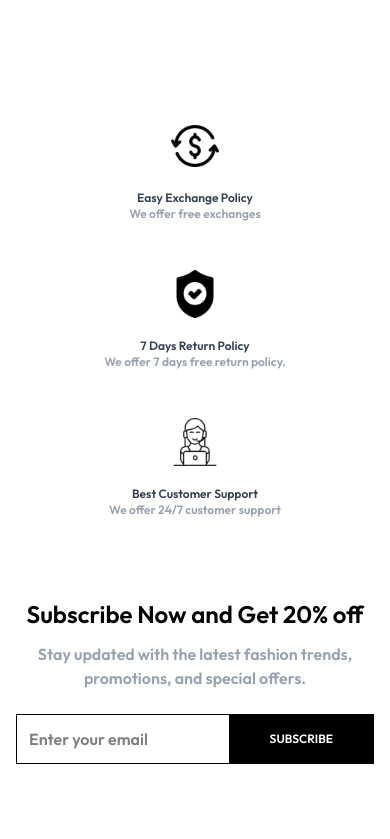
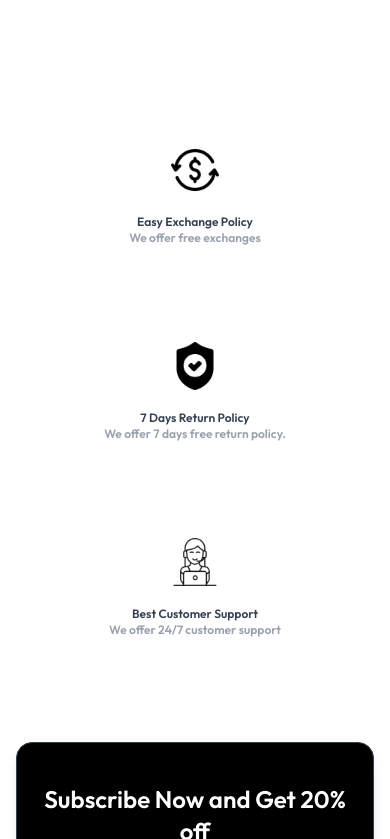
Before and after one commit to Shreey001/Trendify-Fashion-Ecommerce-Site, a React (Vite) app in the folder frontend/: page / in a window 390 px wide. Shown: the part 4125-4964 px from the top of the page. Built offline with nearby package versions, Linux system fonts and the light colour scheme.

Commit message:
enhance styling and layout of NewsLetterBox and Footer components

```diff
--- a/frontend/src/components/Footer.jsx
+++ b/frontend/src/components/Footer.jsx
@@ -1,3 +1,4 @@
+
 import React from 'react'
 import { assets } from '../assets/assets'
 
@@ -6,43 +7,116 @@ const Footer = () => {
       <div>
           <div className='flex flex-col sm:grid grid-cols-[3fr_1fr_1fr] gap-14 my-10 mt-40 text-sm'>
               <div>
-                  <img className='mb-5 w-30' src={assets.logo} alt="" />
+                  <div className='w-fit'>
+                      <img
+                          className='mb-5 w-40 animate-swing origin-center transition-all duration-300 hover:rotate-12'
+                          src={assets.logo}
+                          alt=""
+                          style={{
+                              animation: 'swing 1s cubic-bezier(0.45, 0, 0.55, 1) infinite alternate'
+                          }}
+                      />
+                  </div>
                   <p className='w-full md:w-2/3 text-gray-600'>
-                  Welcome Dear Customer, your ultimate destination for trendy and stylish fashion. We bring you the latest collections, top-quality fabrics, and designs that make you stand out. Our mission is to make fashion accessible, affordable, and effortless for everyone.
+                      Welcome Dear Customer, your ultimate destination for trendy and stylish fashion. We bring you the latest collections, top-quality fabrics, and designs that make you stand out. Our mission is to make fashion accessible, affordable, and effortless for everyone.
                   </p>
               </div>
 
               <div>
                   <p className='text-xl font-medium mb-5'>COMPANY  </p>
-                      <ul className='flex  flex-col gap-1 text-gray-600'>
+                      <ul className='flex flex-col gap-1 text-gray-600'>
                           <li>Home</li>
                           <li>About us</li>
                           <li>Delivery</li>
                           <li>Privacy Policy</li>
-                          </ul>
-
+                      </ul>
               </div>
 
               <div>
                   <p className='text-xl font-medium mb-5'>
                       GET IN TOUCH </p>
-                  <ul className='flex  flex-col gap-1 text-gray-600'>
+                  <ul className='flex flex-col gap-1 text-gray-600'>
                       <li>+9779866XXXXXX</li>
                       <li>shreejanid123@gmail.com</li>
                   </ul>
-
               </div>
-
           </div>
           <div>
               <hr />
-                  <p className='py-5 text-sm text-center'>
-                   Copyright© 2025 Shreeyjan. All rights reserved.  </p>
-
+              <p className='py-5 text-sm text-center'>
+                  Copyright© 2025 Shreeyjan. All rights reserved.
+              </p>
           </div>
-
-    </div>
+      </div>
   )
 }
 
 export default Footer
+
+
+
+
+
+
+
+
+
+
+
+
+
+
+
+
+
+
+
+
+// import React from 'react'
+// import { assets } from '../assets/assets'
+
+// const Footer = () => {
+//   return (
+//       <div>
+//           <div className='flex flex-col sm:grid grid-cols-[3fr_1fr_1fr] gap-14 my-10 mt-40 text-sm'>
+//               <div>
+//                   <img className='mb-5 w-30' src={assets.logo} alt="" />
+//                   <p className='w-full md:w-2/3 text-gray-600'>
+//                   Welcome Dear Customer, your ultimate destination for trendy and stylish fashion. We bring you the latest collections, top-quality fabrics, and designs that make you stand out. Our mission is to make fashion accessible, affordable, and effortless for everyone.
+//                   </p>
+//               </div>
+
+//               <div>
+//                   <p className='text-xl font-medium mb-5'>COMPANY  </p>
+//                       <ul className='flex  flex-col gap-1 text-gray-600'>
+//                           <li>Home</li>
+//                           <li>About us</li>
+//                           <li>Delivery</li>
+//                           <li>Privacy Policy</li>
+//                           </ul>
+
+//               </div>
+
+//               <div>
+//                   <p className='text-xl font-medium mb-5'>
+//                       GET IN TOUCH </p>
+//                   <ul className='flex  flex-col gap-1 text-gray-600'>
+//                       <li>+9779866XXXXXX</li>
+//                       <li>shreejanid123@gmail.com</li>
+//                   </ul>
+
+//               </div>
+
+//           </div>
+//           <div>
+//               <hr />
+//                   <p className='py-5 text-sm text-center'>
+//                    Copyright© 202 Shreeyjan. All rights reserved.  </p>
+
+//           </div>
+
+//     </div>
+//   )
+// }
+
+// export default Footer
--- a/frontend/src/components/NewsLetterBox.jsx
+++ b/frontend/src/components/NewsLetterBox.jsx
@@ -9,14 +9,14 @@ const NewsLetterBox = () => {
     }
 
   return (
-    <div className='text-center'>
-          <p className='text-2xl fontme'>Subscribe Now and Get 20% off </p>
-          <p className='text-gray-400 mt-3'>
+    <div className='text-center bg-black py-10 px-4 rounded-2xl shadow-lg border border-gray-700'>
+          <p className='text-2xl font-bold text-white'>Subscribe Now and Get 20% off</p>
+          <p className='text-gray-300 mt-3'>
               Stay updated with the latest fashion trends, promotions, and special offers.
           </p>
-          <form onSubmit={ onSubmitHandler} className='w-full sm:w-1/2 flex items-center gap-3 mx-auto my-6 border pl-3'>
-              <input type='email' className='w-full sm:flex-1 outline-none' placeholder='Enter your email' />
-              <button type='submit' className='bg-black text-white text-xs px-10 py-4' >SUBSCRIBE</button>
+          <form onSubmit={ onSubmitHandler} className='w-full sm:w-1/2 flex items-center gap-3 mx-auto my-6 border border-gray-600 rounded-lg pl-3'>
+              <input type='email' className='w-full sm:flex-1 outline-none py-2 px-3 bg-transparent text-white placeholder-gray-500' placeholder='Enter your email' />
+              <button type='submit' className='bg-white text-black text-xs px-6 py-2 rounded-lg' >SUBSCRIBE</button>
           </form>
 
     </div>
@@ -24,3 +24,43 @@ const NewsLetterBox = () => {
 }
 
 export default NewsLetterBox
+
+
+
+
+
+
+
+
+
+
+
+
+
+
+// import React from 'react'
+
+// const NewsLetterBox = () => {
+//     const onSubmitHandler = (event) => {
+//         // Send the email to the server
+//         event.preventDefault();
+//         console.log('Email submitted successfully');
+
+//     }
+
+//   return (
+//     <div className='text-center'>
+//           <p className='text-2xl fontme'>Subscribe Now and Get 20% off </p>
+//           <p className='text-gray-400 mt-3'>
+//               Stay updated with the latest fashion trends, promotions, and special offers.
+//           </p>
+//           <form onSubmit={ onSubmitHandler} className='w-full sm:w-1/2 flex items-center gap-3 mx-auto my-6 border pl-3'>
+//               <input type='email' className='w-full sm:flex-1 outline-none' placeholder='Enter your email' />
+//               <button type='submit' className='bg-black text-white text-xs px-10 py-4' >SUBSCRIBE</button>
+//           </form>
+
+//     </div>
+//   )
+// }
+
+// export default NewsLetterBox
--- a/frontend/src/components/OurPolicy.jsx
+++ b/frontend/src/components/OurPolicy.jsx
@@ -1,3 +1,4 @@
+
 import React from 'react'
 import { assets } from '../assets/assets'
 
@@ -5,27 +6,119 @@ const OurPolicy = () => {
   return (
     <div className='flex flex-col sm:flex-row justify-around gap-12 sm:gap-2 text-center py-20 text-xs sm:text-sm ms:text-base text-gray-700'>
 
-          <div>
-              <img src={assets.exchange_icon} className='w-12 m-auto mb-5' alt="" />
-              <p className='font-semibold'>Easy Exchange Policy</p>
-              <p className='text-gray-400'>We offer free  exchanges</p>
+          <div className='group relative p-6 rounded-xl transition-all duration-300 hover:bg-gray-50 hover:shadow-[0_0_20px_rgba(75,85,99,0.15)] cursor-pointer'>
+              <div className='absolute inset-0 rounded-xl transition-all duration-300 group-hover:border group-hover:border-gray-200 group-hover:scale-105 opacity-0 group-hover:opacity-100'></div>
+              <img
+                src={assets.exchange_icon}
+                className='w-12 m-auto mb-5 transition-all duration-300
+                group-hover:filter group-hover:brightness-110
+                group-hover:drop-shadow-[0_0_8px_rgba(75,85,99,0.5)]
+                group-hover:scale-110 group-hover:rotate-6
+                group-hover:animate-pulse'
+                alt=""
+              />
+              <p className='font-semibold group-hover:text-gray-900 transition-colors duration-300'>Easy Exchange Policy</p>
+              <p className='text-gray-400'>We offer free exchanges</p>
           </div>
 
-          <div >
-              <img src={assets.quality_icon} className='w-12 m-auto mb-5' alt="" />
-              <p className='font-semibold'>7 Days Return Policy</p>
-              <p className='text-gray-400'>We offer 7 days free return policy. </p>
+          <div className='group relative p-6 rounded-xl transition-all duration-300 hover:bg-gray-50 hover:shadow-[0_0_20px_rgba(75,85,99,0.15)] cursor-pointer'>
+              <div className='absolute inset-0 rounded-xl transition-all duration-300 group-hover:border group-hover:border-gray-200 group-hover:scale-105 opacity-0 group-hover:opacity-100'></div>
+              <img
+                src={assets.quality_icon}
+                className='w-12 m-auto mb-5 transition-all duration-300
+                group-hover:filter group-hover:brightness-110
+                group-hover:drop-shadow-[0_0_8px_rgba(75,85,99,0.5)]
+                group-hover:scale-110 group-hover:rotate-6
+                group-hover:animate-pulse'
+                alt=""
+              />
+              <p className='font-semibold group-hover:text-gray-900 transition-colors duration-300'>7 Days Return Policy</p>
+              <p className='text-gray-400'>We offer 7 days free return policy.</p>
           </div>
 
-          <div >
-              <img src={assets.support_img} className='w-12 m-auto mb-5' alt="" />
-              <p className='font-semibold'>Best Customer Support</p>
-              <p className='text-gray-400'>We offer 24/7 customer support </p>
+          <div className='group relative p-6 rounded-xl transition-all duration-300 hover:bg-gray-50 hover:shadow-[0_0_20px_rgba(75,85,99,0.15)] cursor-pointer'>
+              <div className='absolute inset-0 rounded-xl transition-all duration-300 group-hover:border group-hover:border-gray-200 group-hover:scale-105 opacity-0 group-hover:opacity-100'></div>
+              <img
+                src={assets.support_img}
+                className='w-12 m-auto mb-5 transition-all duration-300
+                group-hover:filter group-hover:brightness-110
+                group-hover:drop-shadow-[0_0_8px_rgba(75,85,99,0.5)]
+                group-hover:scale-110 group-hover:rotate-6
+                group-hover:animate-pulse'
+                alt=""
+              />
+              <p className='font-semibold group-hover:text-gray-900 transition-colors duration-300'>Best Customer Support</p>
+              <p className='text-gray-400'>We offer 24/7 customer support</p>
           </div>
-
 
     </div>
   )
 }
 
 export default OurPolicy
+
+
+
+
+
+
+
+
+
+
+
+
+
+
+
+
+
+
+
+
+
+
+
+
+
+
+
+
+
+
+
+
+
+
+
+// import React from 'react'
+// import { assets } from '../assets/assets'
+
+// const OurPolicy = () => {
+//   return (
+//     <div className='flex flex-col sm:flex-row justify-around gap-12 sm:gap-2 text-center py-20 text-xs sm:text-sm ms:text-base text-gray-700'>
+
+//           <div>
+//               <img src={assets.exchange_icon} className='w-12 m-auto mb-5' alt="" />
+//               <p className='font-semibold'>Easy Exchange Policy</p>
+//               <p className='text-gray-400'>We offer free  exchanges</p>
+//           </div>
+
+//           <div >
+//               <img src={assets.quality_icon} className='w-12 m-auto mb-5' alt="" />
+//               <p className='font-semibold'>7 Days Return Policy</p>
+//               <p className='text-gray-400'>We offer 7 days free return policy. </p>
+//           </div>
+
+//           <div >
+//               <img src={assets.support_img} className='w-12 m-auto mb-5' alt="" />
+//               <p className='font-semibold'>Best Customer Support</p>
+//               <p className='text-gray-400'>We offer 24/7 customer support </p>
+//           </div>
+
+
+//     </div>
+//   )
+// }
+
+// export default OurPolicy
```
Also changed, not shown: frontend/src/index.css (line endings or trailing spaces).
